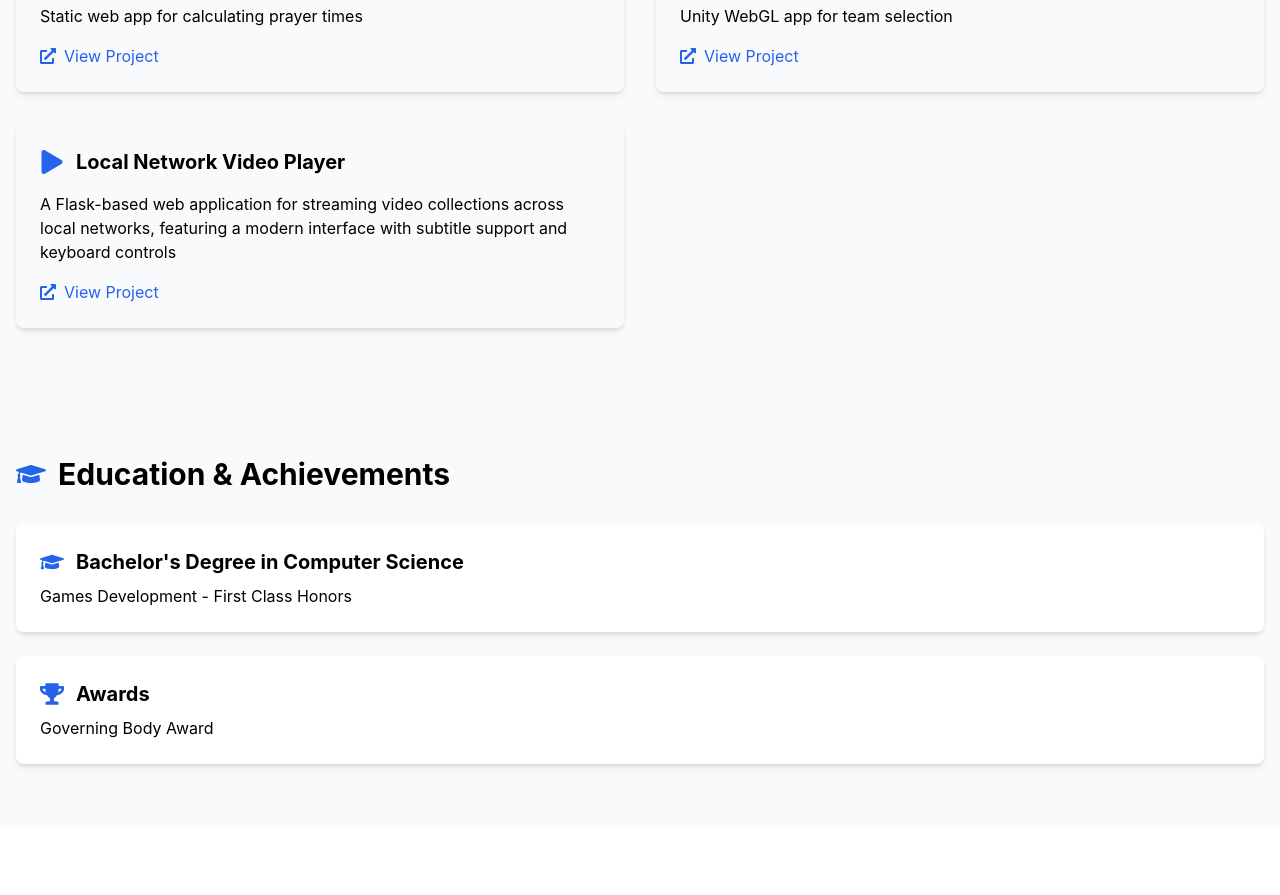
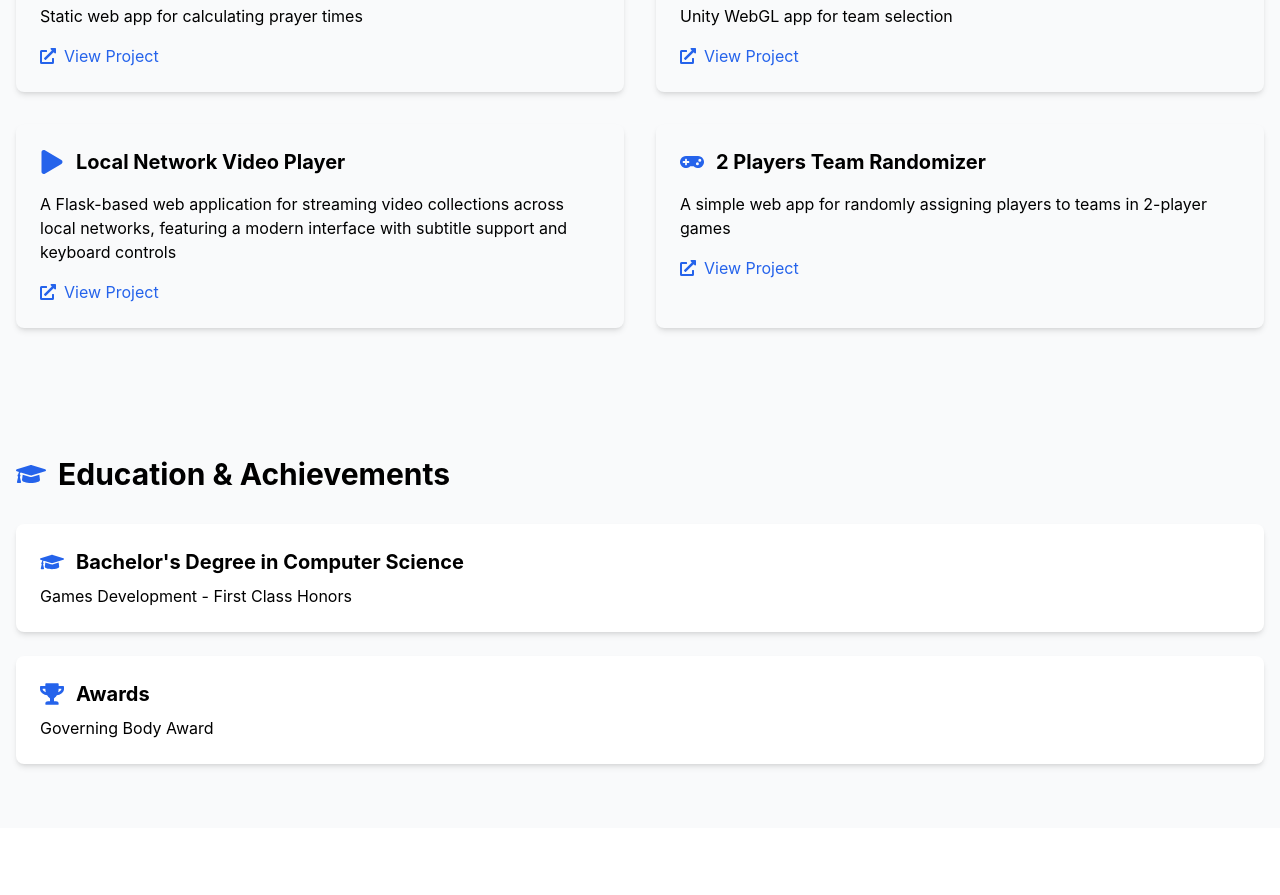
Before and after one commit to mohamed-shiha/Portfolio, a React (Create React App) app: page / in a window 1280 px wide. Shown: the part 2140-3035 px from the top of the page. Built offline with nearby package versions, Linux system fonts and the light colour scheme; the HTML template or start-up script is replaced by a standard one.

Commit message:
feat: add 2players-team-randomizer project and visitor counter

```diff
--- a/src/components/Projects.js
+++ b/src/components/Projects.js
@@ -47,6 +47,12 @@ const personalProjects = [
     description: "A Flask-based web application for streaming video collections across local networks, featuring a modern interface with subtitle support and keyboard controls",
     icon: <FaPlay className="text-2xl text-blue-600" />,
     link: "https://github.com/mohamed-shiha/local-network-video-player"
+  },
+  {
+    title: "2 Players Team Randomizer",
+    description: "A simple web app for randomly assigning players to teams in 2-player games",
+    icon: <FaGamepad className="text-2xl text-blue-600" />,
+    link: "https://github.com/mohamed-shiha/2players-team-randomizer"
   }
 ];
 
```
